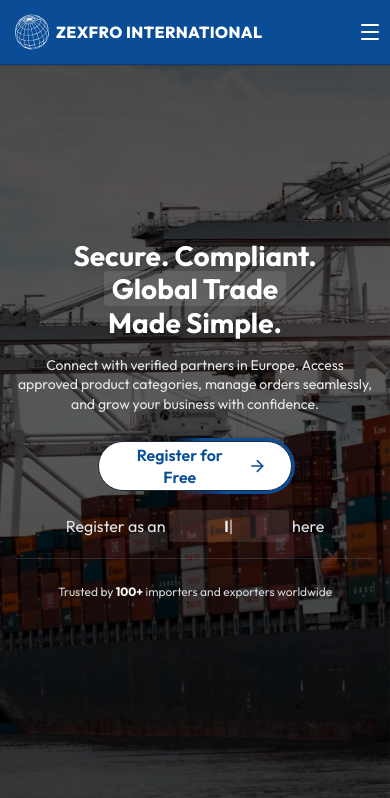
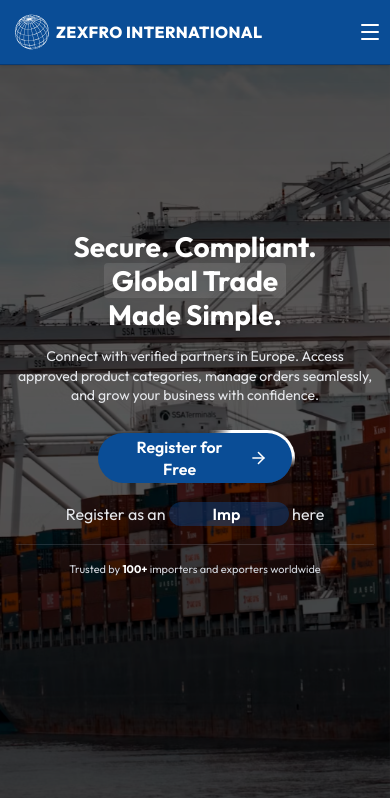
Before and after one commit to ahsantamim/zexfro, a Next.js app: page / in a window 390 px wide. Shown: the top 798 px of the page. Built offline with nearby package versions, Linux system fonts and the light colour scheme.

Commit message:
hero update

```diff
--- a/src/components/home/HeroSection.tsx
+++ b/src/components/home/HeroSection.tsx
@@ -14,31 +14,47 @@ export function HeroSection() {
 
   const texts = ["Importer", "Exporter"];
 
+  // ★ Ultra Smooth Typewriter
   useEffect(() => {
-    const currentText = texts[textIndex];
-    const typingSpeed = isDeleting ? 50 : 100;
-    const pauseTime = 2000;
+    const typingSpeed = 100;
+    const deletingSpeed = 60;
+    const pauseTime = 900;
 
-    const timer = setTimeout(() => {
-      if (!isDeleting) {
-        if (typewriterText.length < currentText.length) {
-          setTypewriterText(currentText.slice(0, typewriterText.length + 1));
-        } else {
-          setTimeout(() => setIsDeleting(true), pauseTime);
-        }
-      } else {
-        if (typewriterText.length > 0) {
-          setTypewriterText(currentText.slice(0, typewriterText.length - 1));
-        } else {
+    const currentWord = texts[textIndex];
+
+    const interval = setInterval(
+      () => {
+        setTypewriterText((prev) => {
+          // Typing
+          if (!isDeleting) {
+            if (prev.length < currentWord.length) {
+              return currentWord.slice(0, prev.length + 1);
+            }
+
+            setTimeout(() => setIsDeleting(true), pauseTime);
+            clearInterval(interval);
+            return prev;
+          }
+
+          // Deleting
+          if (prev.length > 0) {
+            return prev.slice(0, prev.length - 1);
+          }
+
+          // Next word
           setIsDeleting(false);
-          setTextIndex((prev) => (prev + 1) % texts.length);
-        }
-      }
-    }, typingSpeed);
+          setTextIndex((i) => (i + 1) % texts.length);
+          clearInterval(interval);
+          return prev;
+        });
+      },
+      isDeleting ? deletingSpeed : typingSpeed
+    );
 
-    return () => clearTimeout(timer);
-  }, [typewriterText, isDeleting, textIndex]);
+    return () => clearInterval(interval);
+  }, [textIndex, isDeleting]);
 
+  // ★ Parallax
   useEffect(() => {
     let ticking = false;
 
@@ -62,7 +78,10 @@ export function HeroSection() {
   }, []);
 
   return (
-    <section className="relative h-screen flex flex-col text-white overflow-hidden">
+    <section
+      className="relative flex flex-col text-white"
+      style={{ minHeight: "100svh" }}
+    >
       {/* Parallax Background */}
       <div
         ref={bgRef}
@@ -75,13 +94,11 @@ export function HeroSection() {
         }}
       />
 
-      {/* Gradient overlay: centered for H pattern */}
+      {/* Gradient overlay */}
       <div className="absolute inset-0 bg-gradient-to-b from-black/70 via-black/60 to-black/70" />
 
-      {/* Content Container - H Pattern with centered text */}
-      <div className="container mx-auto relative z-10 max-w-7xl flex-1 flex items-center justify-center pt-20 pb-10 sm:pt-24 sm:pb-16 md:pt-32 md:pb-20 lg:pt-40 lg:pb-28 px-4">
+      <div className="container mx-auto relative z-10 max-w-7xl flex-1 flex items-center justify-center py-8 sm:py-12 md:py-16 px-4">
         <div className="max-w-4xl text-center animate-fade-in">
-          {/* H1 Title - Responsive Typography Scale */}
           <h1
             className="font-bold leading-[1.2] mb-4 sm:mb-5 md:mb-6
                          text-[28px] sm:text-[32px] md:text-[40px] lg:text-[56px]
@@ -96,7 +113,6 @@ export function HeroSection() {
             Made Simple.
           </h1>
 
-          {/* H2 Subheadline - Supporting value proposition */}
           <p
             className="font-normal leading-[1.4] md:leading-[1.5] mb-6 sm:mb-7 md:mb-8
                         text-[14px] sm:text-[16px] md:text-[18px] lg:text-[20px]
@@ -107,15 +123,14 @@ export function HeroSection() {
             confidence.
           </p>
 
-          {/* Primary CTA Button - Touch-friendly responsive sizing with continuous animation */}
           <div className="space-y-4 flex flex-col items-center">
             <Link href="/register">
               <MovingBorderButton
                 borderRadius="9999px"
                 containerClassName="h-[56px] sm:h-[64px] md:h-[72px] lg:h-[80px] min-w-[200px] sm:min-w-[240px] md:min-w-[280px] lg:min-w-[320px]"
-                borderClassName="bg-[radial-gradient(#0A4D96_40%,transparent_60%)]"
-                className="bg-white cursor-pointer hover:bg-[#0A4D96] active:bg-[#062d5a]
-                           text-[#0A4D96] hover:text-white
+                borderClassName="bg-[radial-gradient(#ffffff_40%,transparent_60%)] group-hover:bg-[radial-gradient(#0A4D96_40%,transparent_60%)] transition-all duration-500"
+                className="bg-[#0A4D96] cursor-pointer hover:bg-white active:bg-gray-100
+                           text-white hover:text-[#0A4D96]
                            font-semibold
                            transition-all duration-500 ease-in-out
                            text-[16px] sm:text-[18px] md:text-[20px] lg:text-[22px]
@@ -131,17 +146,16 @@ export function HeroSection() {
 
             <p className="text-[16px] sm:text-[18px] md:text-[20px] text-gray-200 min-h-[30px]">
               Register as an{" "}
-              <span className="font-semibold text-white bg-white/10 backdrop-blur-sm px-2 py-1 rounded inline-block min-w-[120px]">
+              <span className="font-semibold text-white bg-[#0A4D96]/40 backdrop-blur-sm rounded-full inline-block min-w-[120px]">
                 {typewriterText}
-                <span className="animate-pulse">|</span>
+                <span className="animate-ping">|</span>
               </span>{" "}
               here
             </p>
           </div>
 
-          {/* Trust Badge */}
-          <div className="mt-4 sm:mt-6 md:mt-6 pt-6 sm:pt-7 md:pt-8 border-t border-gray-400/20 max-w-md mx-auto">
-            <p className="text-[12px] sm:text-[13px] md:text-[14px] text-gray-300">
+          <div className="mt-3 sm:mt-4 md:mt-5 pt-4 sm:pt-5 md:pt-6 border-t border-gray-400/20 max-w-md mx-auto">
+            <p className="text-[11px] sm:text-[12px] md:text-[13px] text-gray-300">
               Trusted by <span className="font-bold text-white">100+</span>{" "}
               importers and exporters worldwide
             </p>
@@ -149,13 +163,12 @@ export function HeroSection() {
         </div>
       </div>
 
-      {/* Scroll Down Button - Bottom of screen */}
       <div className="relative z-10 w-full flex justify-center">
         <button
           onClick={() =>
             window.scrollTo({ top: window.innerHeight, behavior: "smooth" })
           }
-          className="px-8 py-3 flex items-center rounded-tl-full rounded-tr-full cursor-pointer justify-center gap-2 bg-[#F9FAFB] hover:bg-[#0A4D96] text-[#0A4D96] hover:text-white font-semibold text-sm tracking-wider transition-all duration-300"
+          className="px-6 py-2.5 sm:px-8 sm:py-3 flex items-center rounded-tl-full rounded-tr-full cursor-pointer justify-center gap-2 bg-[#F9FAFB] hover:bg-[#0A4D96] text-[#0A4D96] hover:text-white font-semibold text-xs sm:text-sm tracking-wider transition-all duration-300"
         >
           <span>VIEW PRODUCTS</span>
           <ArrowRight className="w-4 h-4 rotate-90" strokeWidth={2.5} />
--- a/src/components/ui/moving-border.tsx
+++ b/src/components/ui/moving-border.tsx
@@ -47,7 +47,7 @@ export function Button({
         <MovingBorder duration={duration} rx="30%" ry="30%">
           <div
             className={cn(
-              "h-64 w-64 bg-[radial-gradient(rgb(250,204,21)_30%,rgba(250,204,21,0.5)_50%,transparent_70%)] opacity-[1]",
+              "h-20 w-40 bg-[radial-gradient(rgb(250,204,21)_40%,transparent_60%)] opacity-[1]",
               borderClassName
             )}
           />
@@ -56,7 +56,7 @@ export function Button({
 
       <div
         className={cn(
-          "relative flex h-full w-full items-center justify-center border border-slate-800 bg-slate-900/[0.8] text-sm text-white antialiased backdrop-blur-xl",
+          "relative flex h-full w-full items-center justify-center bg-slate-900/[0.8] text-sm text-white antialiased backdrop-blur-xl",
           className
         )}
         style={{
```
